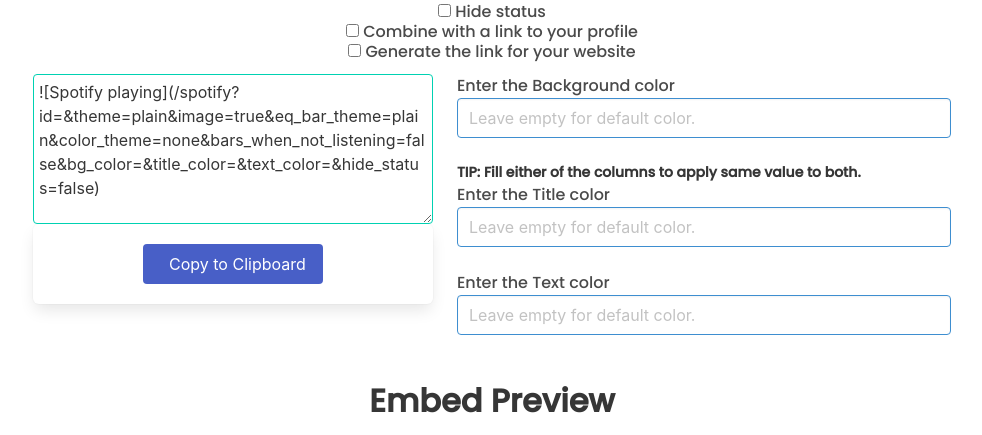
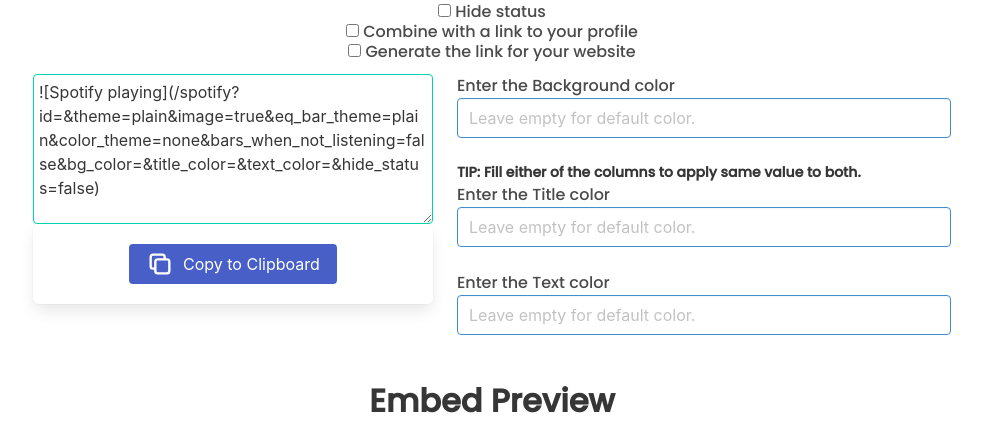
Before and after one commit to janaSunrise/spotify-playing-readme, a Flask app: template app/templates/cb.html in a window 1280 px wide. Shown: the part 298-733 px from the top of the page, without its empty margins (148-1130 px from the left). Run offline with Flask 2, Linux system fonts and the light colour scheme; the template is opened without the code that fills it, so the values that code supplies are empty; parts of the project's set-up code (start-up, migrations or seed data) failed here and were passed over; some libraries are stand-ins or nearby versions.

Commit message:
Updated the icon

```diff
--- a/app/templates/cb.html
+++ b/app/templates/cb.html
@@ -140,7 +140,7 @@
       <textarea class="textarea is-primary" id="readme" readonly></textarea>
         <div class="box has-text-centered">
             <button id="copy-to-clipboard" class="button is-link">
-                <svg class="w-6 h-6" fill="none" stroke="currentColor" viewBox="0 0 24 24" xmlns="http://www.w3.org/2000/svg"><path stroke-linecap="round" stroke-linejoin="round" stroke-width="2" d="M8 16H6a2 2 0 01-2-2V6a2 2 0 012-2h8a2 2 0 012 2v2m-6 12h8a2 2 0 002-2v-8a2 2 0 00-2-2h-8a2 2 0 00-2 2v8a2 2 0 002 2z"></path></svg> &nbsp;
+                <svg style="width: 1.75rem; height: 1.75rem" fill="none" stroke="currentColor" viewBox="0 0 24 24" xmlns="http://www.w3.org/2000/svg"><path stroke-linecap="round" stroke-linejoin="round" stroke-width="2" d="M8 16H6a2 2 0 01-2-2V6a2 2 0 012-2h8a2 2 0 012 2v2m-6 12h8a2 2 0 002-2v-8a2 2 0 00-2-2h-8a2 2 0 00-2 2v8a2 2 0 002 2z"></path></svg> &nbsp;
                 Copy to Clipboard
             </button>
         </div>
```
